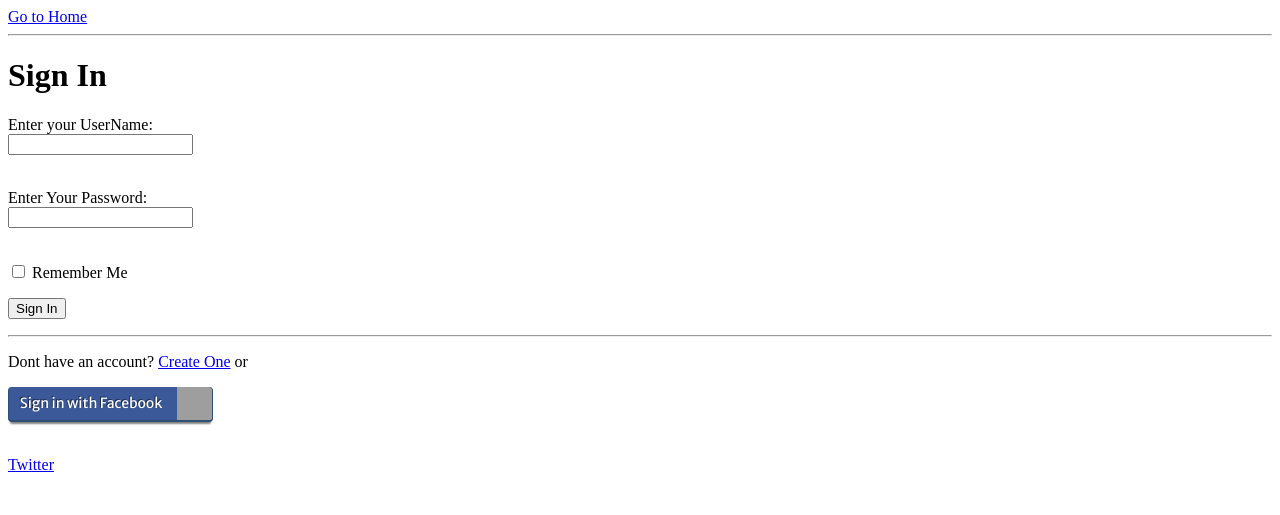
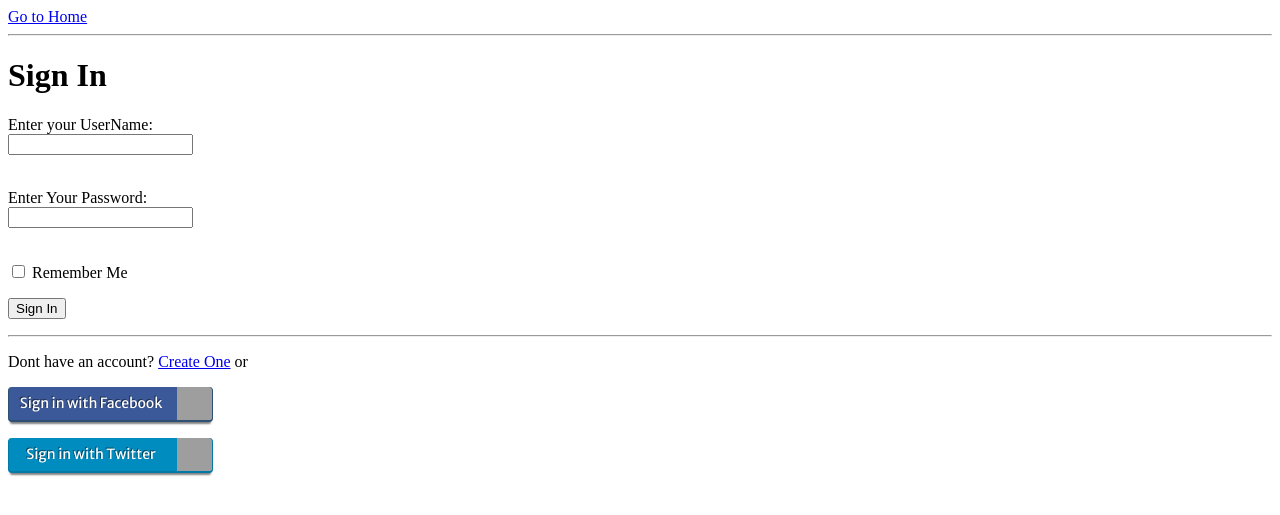
Before and after one commit to Tanishka1997/FriendZone, a Flask app: page /login in a window 1280 px wide. Shown: the top 515 px of the page. Run offline with Flask 2, Linux system fonts and the light colour scheme; grey boxes are pictures that could not be loaded.

Commit message:
twitter login eneabled

```diff
--- a/app/static/styles/login.css
+++ b/app/static/styles/login.css
@@ -24,3 +24,27 @@ p #facebook {
   background-color: #3b5998;
   background-image: url(http://icons.iconarchive.com/icons/danleech/simple/512/facebook-icon.png);
 }
+p #twitter{
+    padding-right: 45px;
+    height: 35px;
+    background: none;
+    border: none;
+    display: block;
+    background-size: 35px 35px;
+    background-position: right center;
+    background-repeat: no-repeat;
+    border-radius: 4px;
+    color: white;
+    font-family:"Merriweather Sans", sans-serif;
+    font-size: 14px;
+    margin-bottom: 15px;
+    width: 205px;
+    border-bottom: 2px solid transparent;
+    border-left: 1px solid transparent;
+    border-right: 1px solid transparent;
+    box-shadow: 0 4px 2px -2px gray;
+    text-shadow: rgba(0, 0, 0, .5) -1px -1px 0;
+    border-color: #007aa6;
+    background-color: #008cbf;
+    background-image: url(https://g.twimg.com/Twitter_logo_white.png);
+}
--- a/app/templates/login.html
+++ b/app/templates/login.html
@@ -32,6 +32,8 @@
     <form action="/authorize/facebook" method="get">
       <p><button type="submit" id="facebook">Sign in with Facebook</button></p>
     </form>
-    <br><a href="/authorize/twitter">Twitter</a>
+    <form action="/authorize/twitter" method="get">
+      <p><button type="submit" id="twitter">Sign in with Twitter</button></p>
+    </form>
   </p>
 {% endblock %}
```
